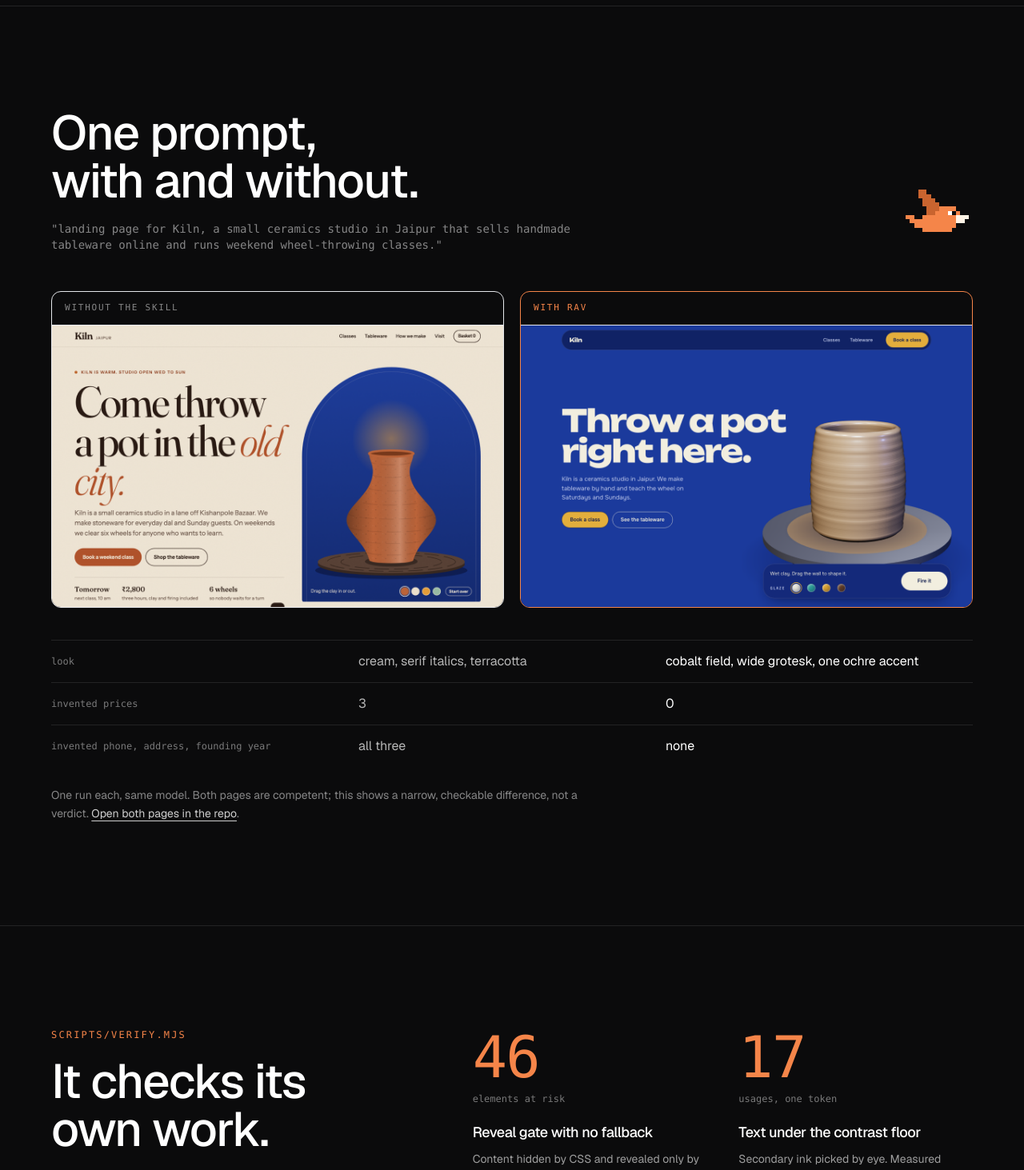
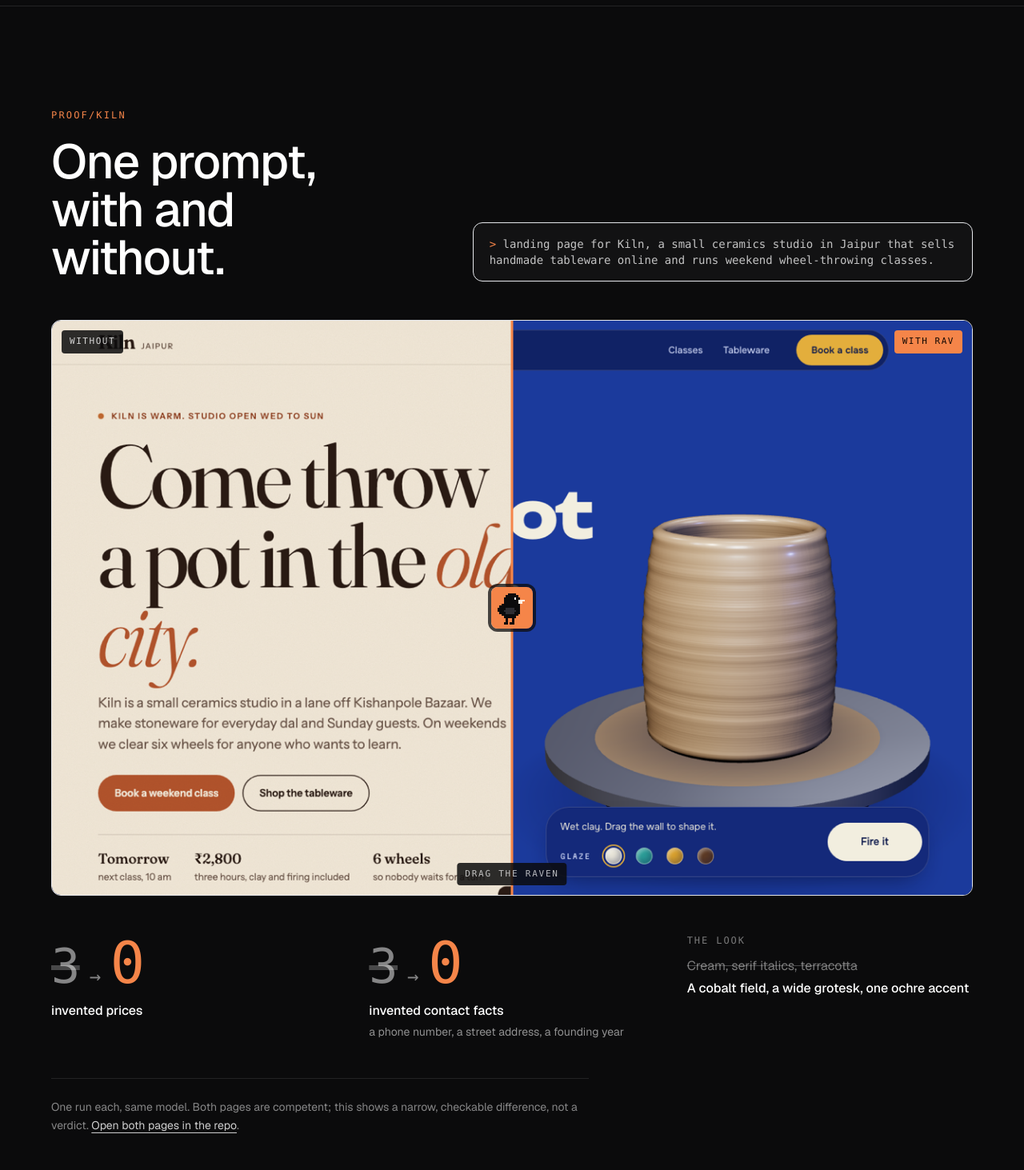
Before and after one commit to sisodiaravindra10/rav-skill-site, a React (Vite) app: page / in a window 1280 px wide. Shown: the part 3280-4743 px from the top of the page at 80% size. Built offline with nearby package versions, Linux system fonts and the light colour scheme.

Commit message:
proof: one compare panel with the raven as its handle
The two framed screenshots and the table are replaced by a single
drag-to-compare panel in the move explorer's manner, with the facts set
as large numerals like the checker section.

Co-Authored-By: Claude Fable 5.2 <noreply@anthropic.com>

```diff
--- a/src/Below.jsx
+++ b/src/Below.jsx
@@ -1,3 +1,4 @@
+import { useRef, useState } from "react";
 import { ArrowRight } from "lucide-react";
 
 /* Everything under the hero. The page keeps walking into the night after the
@@ -16,7 +17,7 @@ const H2 = ({ children, className = "" }) => (
   <h2 className={`text-4xl font-medium leading-[1.02] tracking-tight text-white sm:text-5xl lg:text-6xl ${className}`} style={{ textWrap: "balance" }}>{children}</h2>
 );
 const Px = ({ src, size, className = "" }) => (
-  <img src={`/mascot/${src}.svg`} alt="" aria-hidden="true" width={size} height={size} className={`pixel shrink-0 ${className}`} style={{ width: size, height: size }} />
+  <img src={`/mascot/${src}.svg`} alt="" aria-hidden="true" draggable={false} width={size} height={size} className={`pixel pointer-events-none shrink-0 ${className}`} style={{ width: size, height: size }} />
 );
 
 /* A band of ordered dither between two flat colours, drawn as an SVG pattern. */
@@ -160,41 +161,81 @@ function Flight() {
 }
 
 /* ── the proof ─────────────────────────────────────────────────────── */
+/* One frame, two pages. The divider wipes between them and the raven rides it. */
+function Compare() {
+  const [split, setSplit] = useState(50);
+  const pane = useRef(null), dragging = useRef(false);
+  const set = (x) => { const r = pane.current.getBoundingClientRect(); setSplit(Math.min(96, Math.max(4, ((x - r.left) / r.width) * 100))); };
+  return (
+    <div
+      ref={pane}
+      className="relative aspect-[16/10] w-full cursor-ew-resize touch-none select-none overflow-hidden rounded-xl border border-white/14 bg-black"
+      onPointerDown={(e) => { dragging.current = true; e.currentTarget.setPointerCapture?.(e.pointerId); set(e.clientX); }}
+      onPointerMove={(e) => dragging.current && set(e.clientX)}
+      onPointerUp={() => { dragging.current = false; }}
+      onPointerCancel={() => { dragging.current = false; }}
+      onDragStart={(e) => e.preventDefault()}
+    >
+      <img src="/kiln-with.png" alt="The page built with rav: a cobalt field, a wide grotesk headline and a rendered clay pot on a wheel." width="1200" height="750" draggable={false} className="pointer-events-none absolute inset-0 h-full w-full object-cover" />
+      <img src="/kiln-without.png" alt="The page built with no skill: a cream ground, serif italics and a terracotta accent, with prices shown." width="1200" height="750" draggable={false} className="pointer-events-none absolute inset-0 h-full w-full object-cover" style={{ clipPath: `inset(0 ${100 - split}% 0 0)` }} />
+
+      <span className="pointer-events-none absolute left-2 top-2 rounded bg-[#0b0b0c]/85 px-2 py-1 font-mono text-[10px] uppercase tracking-[0.14em] text-white/80 sm:left-3 sm:top-3 sm:px-2.5 sm:py-1.5 sm:text-[11px]">Without</span>
+      <span className="pointer-events-none absolute right-2 top-2 rounded bg-accent px-2 py-1 font-mono text-[10px] uppercase tracking-[0.14em] text-[#140803] sm:right-3 sm:top-3 sm:px-2.5 sm:py-1.5 sm:text-[11px]">With rav</span>
+
+      <div aria-hidden="true" className="pointer-events-none absolute inset-y-0 w-[3px] -translate-x-1/2 bg-accent" style={{ left: `${split}%` }} />
+      <div
+        role="slider" tabIndex={0} aria-label="Slide between the page without the skill and the page with rav"
+        aria-valuemin={4} aria-valuemax={96} aria-valuenow={Math.round(split)}
+        onKeyDown={(e) => { const d = e.key === "ArrowRight" ? 4 : e.key === "ArrowLeft" ? -4 : 0; if (!d) return; e.preventDefault(); setSplit((v) => Math.min(96, Math.max(4, v + d))); }}
+        className="absolute top-1/2 -translate-x-1/2 -translate-y-1/2 scale-[0.8] cursor-ew-resize rounded-lg shadow-[0_0_0_4px_rgba(11,11,12,0.75)] focus-visible:outline-offset-4 sm:scale-100"
+        style={{ left: `${split}%` }}
+      >
+        <Px src="raven-tile" size={52} className="rounded-lg" />
+      </div>
+      <span aria-hidden="true" className="pointer-events-none absolute bottom-3 left-1/2 hidden -translate-x-1/2 rounded bg-[#0b0b0c]/85 px-2.5 py-1.5 font-mono text-[11px] uppercase tracking-[0.16em] text-white/70 sm:block">drag the raven</span>
+    </div>
+  );
+}
+
 function Proof({ repo }) {
-  const rows = [["look", "cream, serif italics, terracotta", "cobalt field, wide grotesk, one ochre accent"], ["invented prices", "3", "0"], ["invented phone, address, founding year", "all three", "none"]];
+  const tally = [
+    ["3", "0", "invented prices"],
+    ["3", "0", "invented contact facts", "a phone number, a street address, a founding year"],
+  ];
   return (
     <Wrap id="proof" className="border-t border-white/10">
-      <div className="flex flex-col gap-6 md:flex-row md:items-end md:justify-between">
-        <div className="max-w-2xl">
-          <H2>One prompt, with and without.</H2>
-          <p className="mt-5 font-mono text-xs leading-relaxed text-white/50 sm:text-sm">"landing page for Kiln, a small ceramics studio in Jaipur that sells handmade tableware online and runs weekend wheel-throwing classes."</p>
+      <div className="grid gap-10 lg:grid-cols-[5fr_7fr] lg:items-end lg:gap-20">
+        <div>
+          <Kicker>proof/kiln</Kicker>
+          <H2 className="mt-5">One prompt, with and without.</H2>
         </div>
-        <Px src="raven-fly-up-orange" size={84} className="hidden md:block" />
+        <p className="rounded-xl border border-white/12 bg-white/[0.03] px-5 py-4 font-mono text-xs leading-relaxed text-white/75 sm:text-sm">
+          <span className="text-accent">&gt;</span> landing page for Kiln, a small ceramics studio in Jaipur that sells handmade tableware online and runs weekend wheel-throwing classes.
+        </p>
       </div>
 
-      <div className="mt-12 grid gap-5 md:grid-cols-2">
-        {[["Without the skill", "/kiln-without.png", false, "The page built with no skill: a cream ground, serif italics and a terracotta accent, with prices shown."], ["With rav", "/kiln-with.png", true, "The page built with rav: a cobalt field, a wide grotesk headline and a rendered clay pot on a wheel."]].map(([label, src, hot, alt]) => (
-          <figure key={label} className={`overflow-hidden rounded-xl border ${hot ? "border-accent" : "border-white/14"}`}>
-            <figcaption className={`border-b border-white/12 px-4 py-3 font-mono text-[11px] uppercase tracking-[0.16em] ${hot ? "text-accent" : "text-white/50"}`}>{label}</figcaption>
-            <img src={src} alt={alt} width="1200" height="750" loading="lazy" className="block h-auto w-full" />
-          </figure>
+      <div className="mt-12"><Compare /></div>
+
+      <ul className="mt-12 grid gap-x-10 gap-y-10 sm:grid-cols-3">
+        {tally.map(([a, b, label, note]) => (
+          <li key={label}>
+            <p className="flex items-baseline gap-3 font-mono leading-none tracking-tight tabular-nums">
+              <span className="text-5xl text-white/50 line-through decoration-white/25 md:text-6xl">{a}</span>
+              <span aria-hidden="true" className="text-2xl text-white/50">→</span>
+              <span className="text-6xl text-accent md:text-7xl">{b}</span>
+            </p>
+            <p className="mt-3 text-base font-medium text-white">{label}</p>
+            {note && <p className="mt-1 text-sm text-white/55">{note}</p>}
+          </li>
         ))}
-      </div>
+        <li>
+          <p className="font-mono text-xs uppercase tracking-[0.16em] text-white/45">the look</p>
+          <p className="mt-3 text-base text-white/45 line-through decoration-white/25">Cream, serif italics, terracotta</p>
+          <p className="mt-1 text-base font-medium text-white">A cobalt field, a wide grotesk, one ochre accent</p>
+        </li>
+      </ul>
 
-      <div className="mt-10 overflow-x-auto" tabIndex={0} role="region" aria-label="Comparison of the two pages">
-        <table className="w-full min-w-[34rem] border-collapse text-left text-sm md:text-base">
-          <tbody>
-            {rows.map(([k, a, b]) => (
-              <tr key={k} className="border-t border-white/10">
-                <th scope="row" className="w-1/3 py-3.5 pr-4 font-mono text-xs font-normal text-white/45">{k}</th>
-                <td className="w-1/3 py-3.5 pr-4 text-white/70">{a}</td>
-                <td className="w-1/3 py-3.5 text-white">{b}</td>
-              </tr>
-            ))}
-          </tbody>
-        </table>
-      </div>
-      <p className="mt-6 max-w-2xl text-sm leading-relaxed text-white/50">
+      <p className="mt-12 max-w-2xl border-t border-white/10 pt-6 text-sm leading-relaxed text-white/50">
         One run each, same model. Both pages are competent; this shows a narrow, checkable difference, not a verdict.{" "}
         <a href={`${repo}/tree/main/proof/kiln`} className="text-white/80 underline underline-offset-4 hover:text-white">Open both pages in the repo</a>.
       </p>
```
